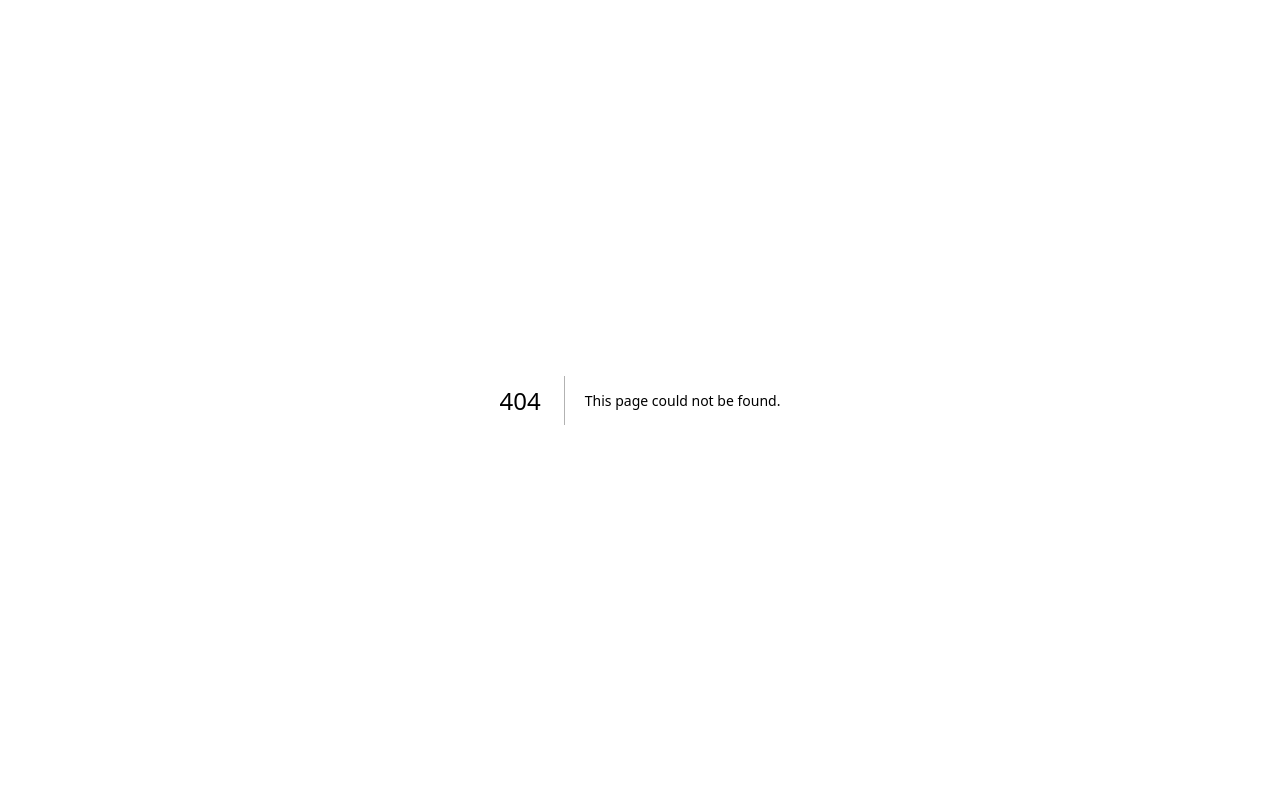
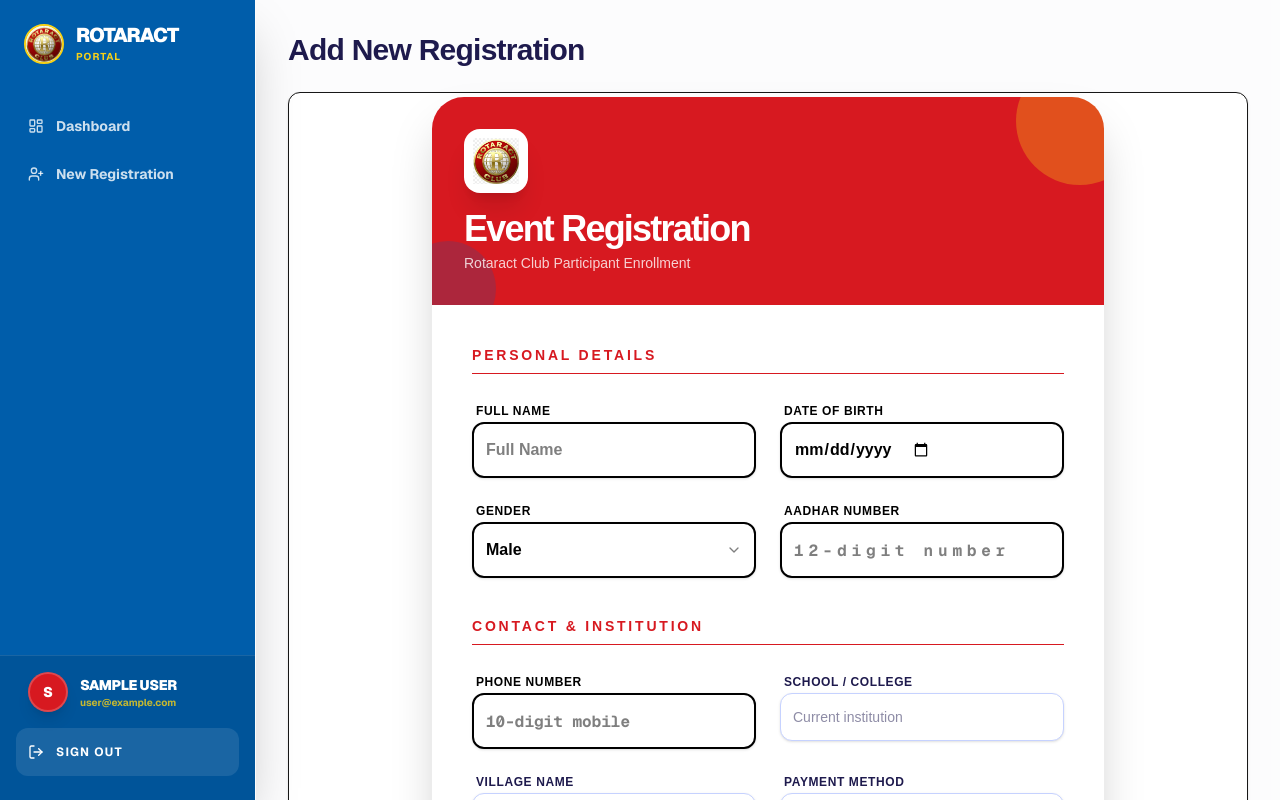
Before and after one commit to subs67023-stack/registeration, a Next.js app: page /admin/new in a window 1280 px wide. Before the commit this address had no page. Shown: the top 800 px of the page. Built offline with nearby package versions, Linux system fonts and the light colour scheme; no server answers; sample sign-in values are in the browser's storage.

Commit message:
fix: correctly copy admin registration page and rename filter labels

```diff
--- /dev/null
+++ b/app/(dashboard)/admin/new/page.tsx
@@ -0,0 +1,17 @@
+import { getServerSession } from "next-auth";
+import { authOptions } from "@/lib/auth";
+import RegistrationForm from "@/components/registration-form";
+import DashboardHeader from "@/components/dashboard/header";
+
+export default async function SubadminNewRegistration() {
+    const session = await getServerSession(authOptions);
+
+    return (
+        <div className="space-y-6">
+            <DashboardHeader title="Add New Registration" />
+            <div className="bg-white rounded-xl shadow-sm border p-1">
+                <RegistrationForm subadminId={session?.user?.id} />
+            </div>
+        </div>
+    );
+}
```
